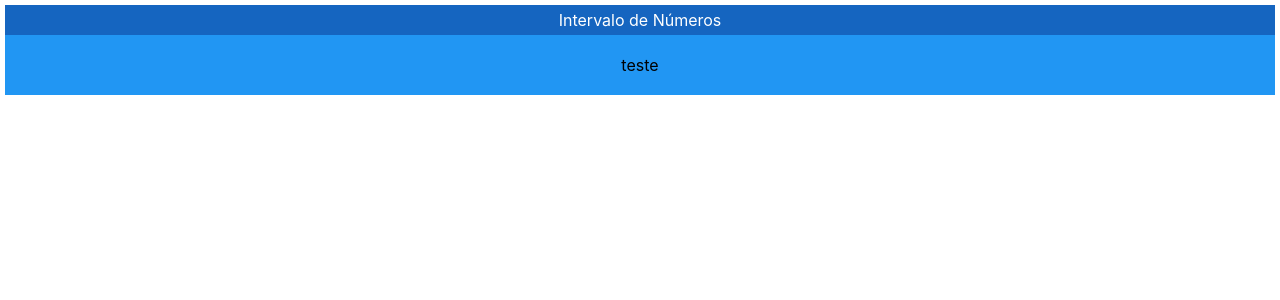
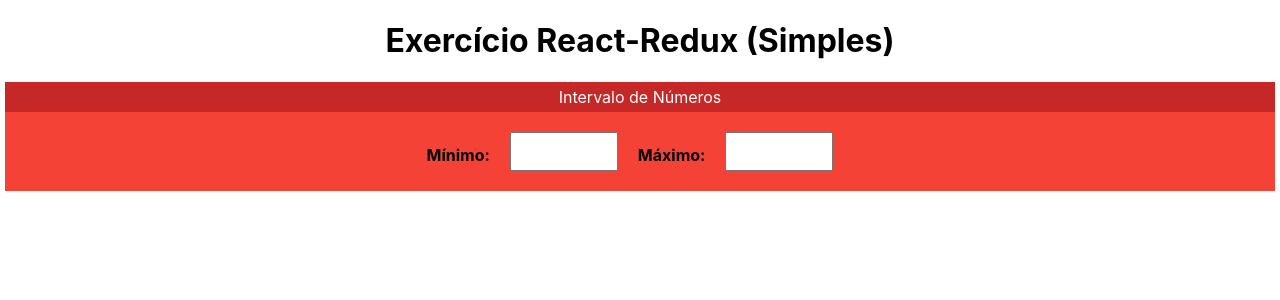
Before and after one commit to rodrigoerickson/curso-udemy-cod3rcursos-curso-react-redux-internalizacao, a React (Create React App) app: page / in a window 1280 px wide. Shown: the top 300 px of the page. Built offline with nearby package versions, Linux system fonts and the light colour scheme.

Commit message:
Criação do componente Intervalo

```diff
--- a/src/App.tsx
+++ b/src/App.tsx
@@ -1,13 +1,14 @@
-import logo from './logo.svg';
 import './App.css';
-import { Card } from './componentes/Card';
+import React from 'react';
+import Intervalo from './componentes/Intervalo';
 
 function App() {
     return (
         <div className="App">
-            <Card color="Blue" title="Intervalo de Números">
-                <span>teste</span>
-            </Card>
+            <h1>Exercício React-Redux (Simples)</h1>
+            <div className="linha">
+                <Intervalo></Intervalo>
+            </div>
         </div>
     );
 }
--- /dev/null
+++ b/src/componentes/Intervalo.css
@@ -0,0 +1,6 @@
+.Intervalo input {
+    font-size: 1.8rem;
+    margin-left: 20px;
+    margin-right: 20px;
+    width: 100px;
+}
--- /dev/null
+++ b/src/componentes/Intervalo.tsx
@@ -0,0 +1,34 @@
+import "./Intervalo.css";
+import React from "react";
+import { Card } from "./Card";
+
+
+
+function Intervalo(props: any) {
+    const { min, max } = props;
+
+    return (
+        <Card title="Intervalo de Números" color="Red">
+            <div className="Intervalo">
+                <span>
+                    <strong>
+                        Mínimo:
+                    </strong>
+                    <input type="text" value={min}
+                        // onChange={e => props.alterarMinimo(+e.target.value)}
+                         />
+                </span>
+                <span>
+                    <strong>
+                        Máximo:
+                    </strong>
+                    <input type="text" value={max}
+                        // onChange={e => props.alterarMaximo(+e.target.value)}
+                         />
+                </span>
+            </div>
+        </Card>
+    );
+}
+
+export default Intervalo;
```
Also changed, not shown: 1 other file (tests, documents, lock files or other folders).
